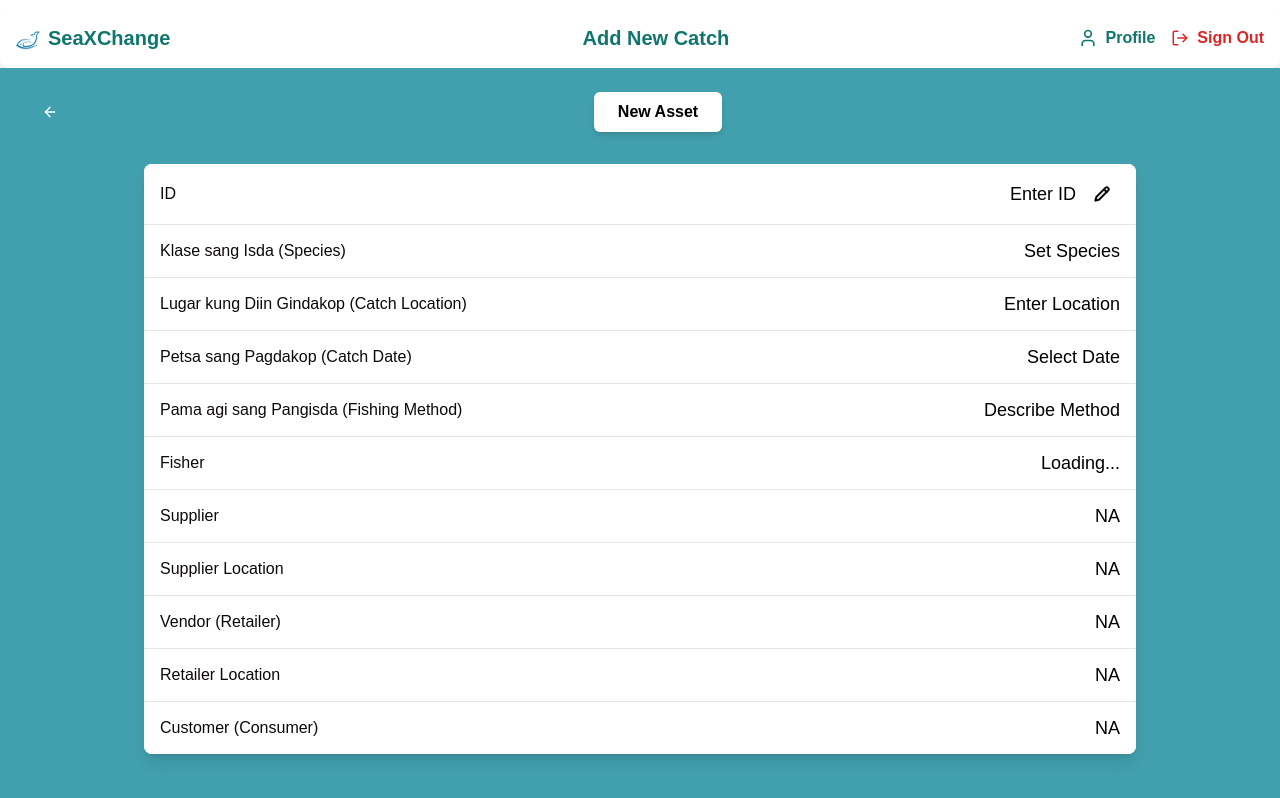
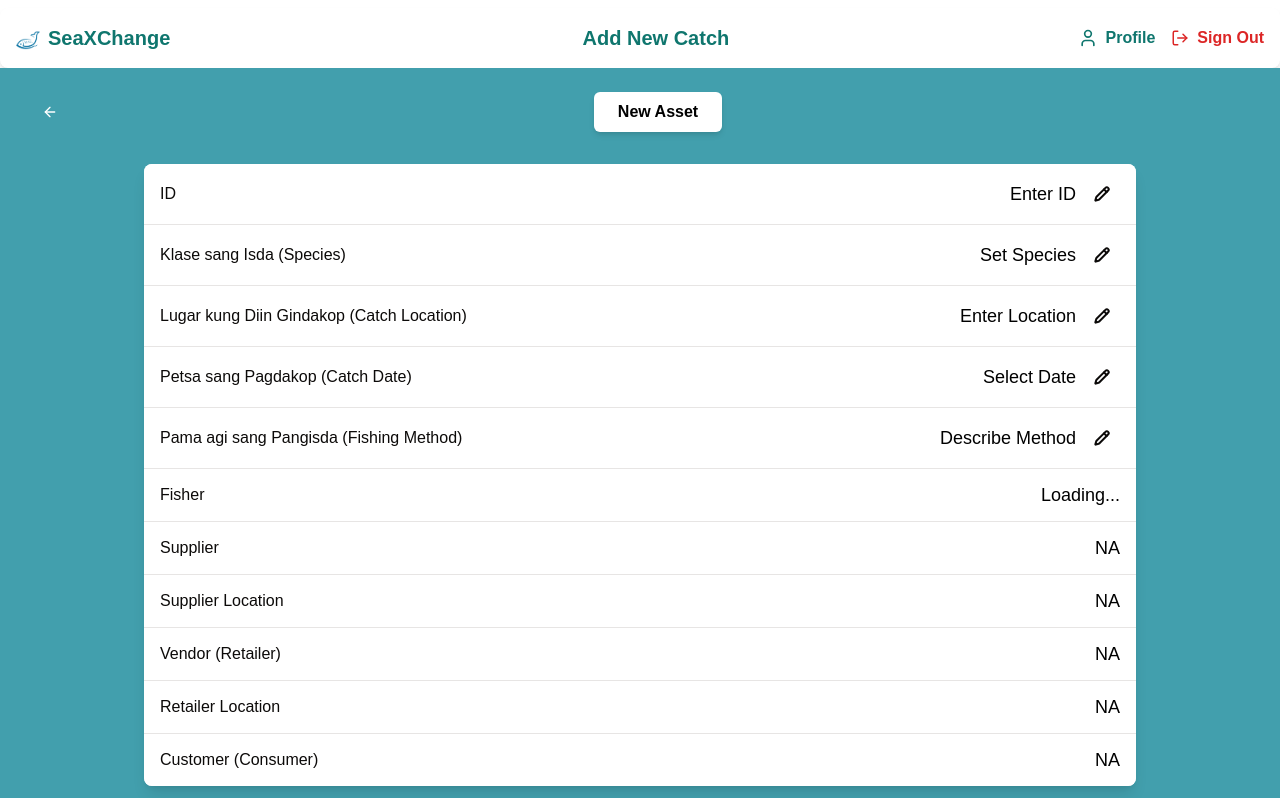
Before and after one commit to jeffrouzel/SeaXChange-Web, a Next.js app in the folder Frontend/: page /addcatch in a window 1280 px wide. Shown: the top 798 px of the page. Built offline with nearby package versions, Linux system fonts and the light colour scheme; no server answers; the database is empty; sample sign-in values are in the browser's storage.

Commit message:
fix: Localized terminologies for Catch Table

```diff
--- a/Frontend/app/(protected)/addcatch/page.tsx
+++ b/Frontend/app/(protected)/addcatch/page.tsx
@@ -113,6 +113,20 @@
     setFisherDetails();
   }, []);
 
+  const labelTranslations: { [key: string]: string } = {
+    "ID": "ID",
+    "Species": "Klase sang Isda (Species)",
+    "Catch Location": "Lugar kung Diin Gindakop (Catch Location)",
+    "Catch Date": "Petsa sang Pagdakop (Catch Date)",
+    "Fishing Method": "Pama agi sang Pangisda (Fishing Method)",
+    "Fisher": "Fisher",
+    "Supplier": "Supplier",
+    "Supplier Location": "Supplier Location",
+    "Retailer": "Vendor (Retailer)",
+    "Retailer Location": "Retailer Location",
+    "Consumer": "Customer (Consumer)",
+  };
+
   const formattedDetails = [
     { label: "ID", key: "ID", placeholder: "Enter ID", value: newAsset.ID },
     { label: "Species", key: "Species", placeholder: "Set Species", value: newAsset.Species },
@@ -146,19 +160,54 @@
           <div className="bg-white rounded-lg shadow-lg overflow-hidden">
           <CatchDetailsTable
               assetDetails={[
-                { label: "ID", value: newAsset.ID || "Enter ID" },
-                { label: "Klase sang Isda (Species)", value: newAsset.Species || "Set Species" },
-                { label: "Lugar kung Diin Gindakop (Catch Location)", value: newAsset.CatchLocation || "Enter Location" },
-                { label: "Petsa sang Pagdakop (Catch Date)", value: newAsset.CatchDate || "Select Date" },
-                { label: "Pama agi sang Pangisda (Fishing Method)", value: newAsset.FishingMethod || "Describe Method" },
-                { label: "Fisher", value: newAsset.Fisher || "Loading...", readOnly: true }, // Added readOnly
-                { label: "Supplier", value: "NA" },
-                { label: "Supplier Location", value: "NA" },
-                { label: "Vendor (Retailer)", value: "NA" },
-                { label: "Retailer Location", value: "NA" },
-                { label: "Customer (Consumer)", value: "NA" },
+                {
+                  label: "ID",
+                  displayLabel: labelTranslations["ID"],
+                  value: newAsset.ID || "Enter ID"
+                },
+                {
+                  label: "Species",
+                  displayLabel: labelTranslations["Species"],
+                  value: newAsset.Species || "Set Species"
+                },
+                {
+                  label: "Catch Location",
+                  displayLabel: labelTranslations["Catch Location"],
+                  value: newAsset.CatchLocation || "Enter Location"
+                },
+                {
+                  label: "Catch Date",
+                  displayLabel: labelTranslations["Catch Date"],
+                  value: newAsset.CatchDate || "Select Date"
+                },
+                {
+                  label: "Fishing Method",
+                  displayLabel: labelTranslations["Fishing Method"],
+                  value: newAsset.FishingMethod || "Describe Method"
+                },
+                {
+                  label: "Fisher",
+                  displayLabel: labelTranslations["Fisher"],
+                  value: newAsset.Fisher || "Loading...",
+                  readOnly: true
+                },
+                { label: "Supplier",
+                  displayLabel: labelTranslations["Supplier"],
+                  value: "NA" },
+                { label: "Supplier Location",
+                  displayLabel: labelTranslations["Supplier Location"],
+                  value: "NA" },
+                { label: "Vendor (Retailer)",
+                  displayLabel: labelTranslations["Retailer"],
+                  value: "NA" },
+                { label: "Retailer Location",
+                  displayLabel: labelTranslations["Retailer Location"],
+                  value: "NA" },
+                { label: "Customer (Consumer)",
+                  displayLabel: labelTranslations["Consumer"],
+                  value: "NA" },
               ]}
-              editableFields={["ID", "Species", "Catch Location", "Catch Date", "Fishing Method"]} // Removed Fisher
+              editableFields={["ID", "Species", "Catch Location", "Catch Date", "Fishing Method"]}
               onChange={(updates) =>
                 setNewAsset((prevAsset) => ({
                   ...prevAsset,
--- a/Frontend/app/(protected)/catchdetails/[id]/page.tsx
+++ b/Frontend/app/(protected)/catchdetails/[id]/page.tsx
@@ -230,23 +230,61 @@
     );
   }
 
+  // Add this label mapping object at the top of your component
+  const labelTranslations: { [key: string]: string } = {
+    Species: "Klase sang Isda (Species)",
+    "Catch Location": "Lugar kung Diin Gindakop (Catch Location)",
+    "Catch Date": "Petsa sang Pagdakop (Catch Date)",
+    "Fishing Method": "Pama agi sang Pangisda (Fishing Method)",
+    Fisher: "Fisher",
+    Supplier: "Supplier",
+    "Supplier Location": "Supplier Location",
+    Retailers: "Vendor (Retailer)",
+    "Retail Locations": "Retailer Location",
+    Consumers: "Customer (Consumer)",
+  };
+
+  // Update the formattedDetails array to include displayLabel
   const formattedDetails = assetDetails
     ? [
-        { label: "Species", value: assetDetails.Species },
-        { label: "Catch Location", value: assetDetails.CatchLocation },
-        { label: "Catch Date", value: assetDetails.CatchDate },
-        { label: "Fishing Method", value: assetDetails.FishingMethod },
-        { label: "Fisher", value: extractName(assetDetails.Fisher) },
+        {
+          label: "Species",
+          displayLabel: labelTranslations["Species"],
+          value: assetDetails.Species,
+        },
+        {
+          label: "Catch Location",
+          displayLabel: labelTranslations["Catch Location"],
+          value: assetDetails.CatchLocation,
+        },
+        {
+          label: "Catch Date",
+          displayLabel: labelTranslations["Catch Date"],
+          value: assetDetails.CatchDate,
+        },
+        {
+          label: "Fishing Method",
+          displayLabel: labelTranslations["Fishing Method"],
+          value: assetDetails.FishingMethod,
+        },
+        {
+          label: "Fisher",
+          displayLabel: labelTranslations["Fisher"],
+          value: extractName(assetDetails.Fisher),
+        },
         {
           label: "Supplier",
+          displayLabel: labelTranslations["Supplier"],
           value: extractName(assetDetails.Supplier || "Not assigned"),
         },
         {
           label: "Supplier Location",
+          displayLabel: labelTranslations["Supplier Location"],
           value: assetDetails.SellingLocationSupplier || "Not assigned",
         },
         {
           label: "Retailers",
+          displayLabel: labelTranslations["Retailers"],
           value:
             extractNamesFromArray(assetDetails.Retailers).map((name, i) => (
               <div key={i}>{name}</div>
@@ -254,13 +292,14 @@
         },
         {
           label: "Retail Locations",
-          value:
-            assetDetails.SellingLocationRetailers.map((loc, i) => (
-              <div key={i}>{loc}</div>
-            )) || "Not assigned",
+          displayLabel: labelTranslations["Retail Locations"],
+          value: assetDetails.SellingLocationRetailers.map((loc, i) => (
+            <div key={i}>{loc}</div>
+          )) || "Not assigned",
         },
         {
           label: "Consumers",
+          displayLabel: labelTranslations["Consumers"],
           value:
             extractNamesFromArray(assetDetails.Consumers).map((name, i) => (
               <div key={i}>{name}</div>
--- a/Frontend/app/(protected)/viewdetails/[id]/page.tsx
+++ b/Frontend/app/(protected)/viewdetails/[id]/page.tsx
@@ -114,19 +114,81 @@
     </div>;
   }
 
-  const formattedDetails = [
-    { label: "ID", value: assetDetails.ID },
-    { label: "Species", value: assetDetails.Species },
-    { label: "Catch Location", value: assetDetails.CatchLocation },
-    { label: "Catch Date", value: assetDetails.CatchDate },
-    { label: "Fishing Method", value: assetDetails.FishingMethod },
-    { label: "Fisher", value: extractName(assetDetails.Fisher) },
-    { label: "Supplier", value: extractName(assetDetails.Supplier || "Not assigned") },
-    { label: "Supplier Location", value: assetDetails.SellingLocationSupplier || "Not assigned" },
-    { label: "Retailers", value: extractNamesFromArray(assetDetails.Retailers).map((name, i) => <div key={i}>{name}</div>) || "Not assigned" },
-    { label: "Retail Locations", value: assetDetails.SellingLocationRetailers.map((loc, i) => <div key={i}>{loc}</div>) || "Not assigned" },
-    { label: "Consumers", value: extractNamesFromArray(assetDetails.Consumers).map((name, i) => <div key={i}>{name}</div>) || "Not assigned" }
-  ];
+  // Add this label mapping object at the top of your component
+  const labelTranslations: { [key: string]: string } = {
+    "Species": "Klase sang Isda (Species)",
+    "Catch Location": "Lugar kung Diin Gindakop (Catch Location)",
+    "Catch Date": "Petsa sang Pagdakop (Catch Date)",
+    "Fishing Method": "Pama agi sang Pangisda (Fishing Method)",
+    "Fisher": "Fisher",
+    "Supplier": "Supplier",
+    "Supplier Location": "Supplier Location",
+    "Retailers": "Vendor (Retailer)",
+    "Retail Locations": "Retailer Location",
+    "Consumers": "Customer (Consumer)",
+  };
+
+  // Update the formattedDetails array to include displayLabel
+  const formattedDetails = assetDetails
+    ? [
+        {
+          label: "Species",
+          displayLabel: labelTranslations["Species"],
+          value: assetDetails.Species
+        },
+        {
+          label: "Catch Location",
+          displayLabel: labelTranslations["Catch Location"],
+          value: assetDetails.CatchLocation
+        },
+        {
+          label: "Catch Date",
+          displayLabel: labelTranslations["Catch Date"],
+          value: assetDetails.CatchDate
+        },
+        {
+          label: "Fishing Method",
+          displayLabel: labelTranslations["Fishing Method"],
+          value: assetDetails.FishingMethod
+        },
+        {
+          label: "Fisher",
+          displayLabel: labelTranslations["Fisher"],
+          value: extractName(assetDetails.Fisher)
+        },
+        {
+          label: "Supplier",
+          displayLabel: labelTranslations["Supplier"],
+          value: extractName(assetDetails.Supplier || "Not assigned")
+        },
+        {
+          label: "Supplier Location",
+          displayLabel: labelTranslations["Supplier Location"],
+          value: assetDetails.SellingLocationSupplier || "Not assigned"
+        },
+        {
+          label: "Retailers",
+          displayLabel: labelTranslations["Retailers"],
+          value: extractNamesFromArray(assetDetails.Retailers).map((name, i) => (
+            <div key={i}>{name}</div>
+          )) || "Not assigned"
+        },
+        {
+          label: "Retail Locations",
+          displayLabel: labelTranslations["Retail Locations"],
+          value: assetDetails.SellingLocationRetailers.map((loc, i) => (
+            <div key={i}>{loc}</div>
+          )) || "Not assigned"
+        },
+        {
+          label: "Consumers",
+          displayLabel: labelTranslations["Consumers"],
+          value: extractNamesFromArray(assetDetails.Consumers).map((name, i) => (
+            <div key={i}>{name}</div>
+          )) || "Not assigned"
+        },
+      ]
+    : [];
 
 
   return (
--- a/Frontend/components/CatchTable.tsx
+++ b/Frontend/components/CatchTable.tsx
@@ -6,10 +6,11 @@
 import { usePathname } from "next/navigation";
 import SearchableDropdown from './ui/SearchableDropdown';
 
-interface AssetDetail {
+type AssetDetail = {
   label: string;
+  displayLabel: string; // Add this new property
   value: string | ReactNode | ReactNode[];
-  readOnly?: boolean; // Add this property
+  readOnly?: boolean;
 };
 
 type CatchDetailsTableProps = {
@@ -72,7 +73,7 @@
           key={index}
           className="flex justify-between items-center border-b last:border-b-0 px-4 py-3"
         >
-          <span className="font-medium">{item.label}</span>
+          <span className="font-medium">{item.displayLabel}</span>
           <div className="flex items-center gap-2">
             {isAddCatchPage && editingField === item.label ? (
               item.label === "Catch Date" ? (
```
